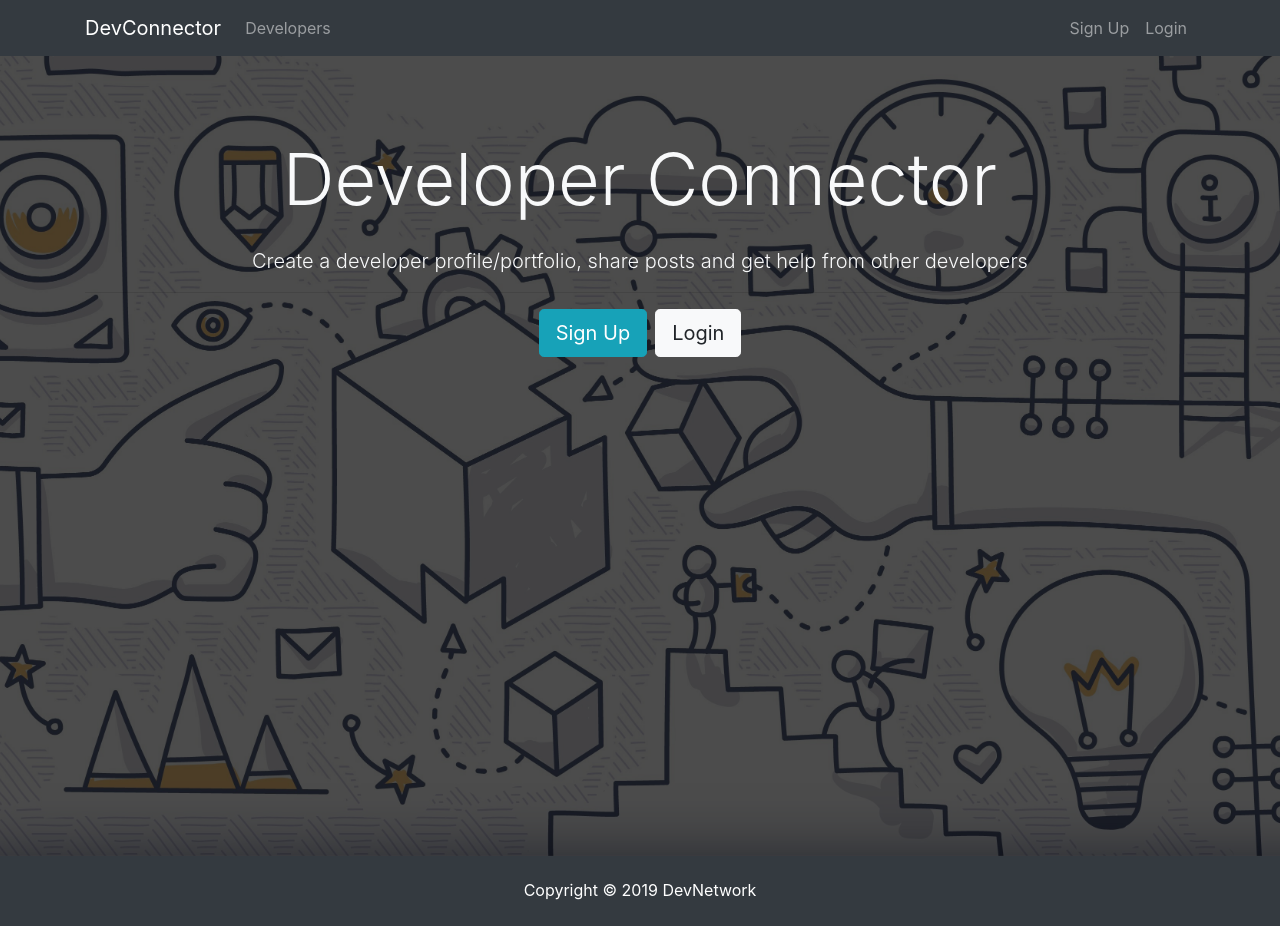
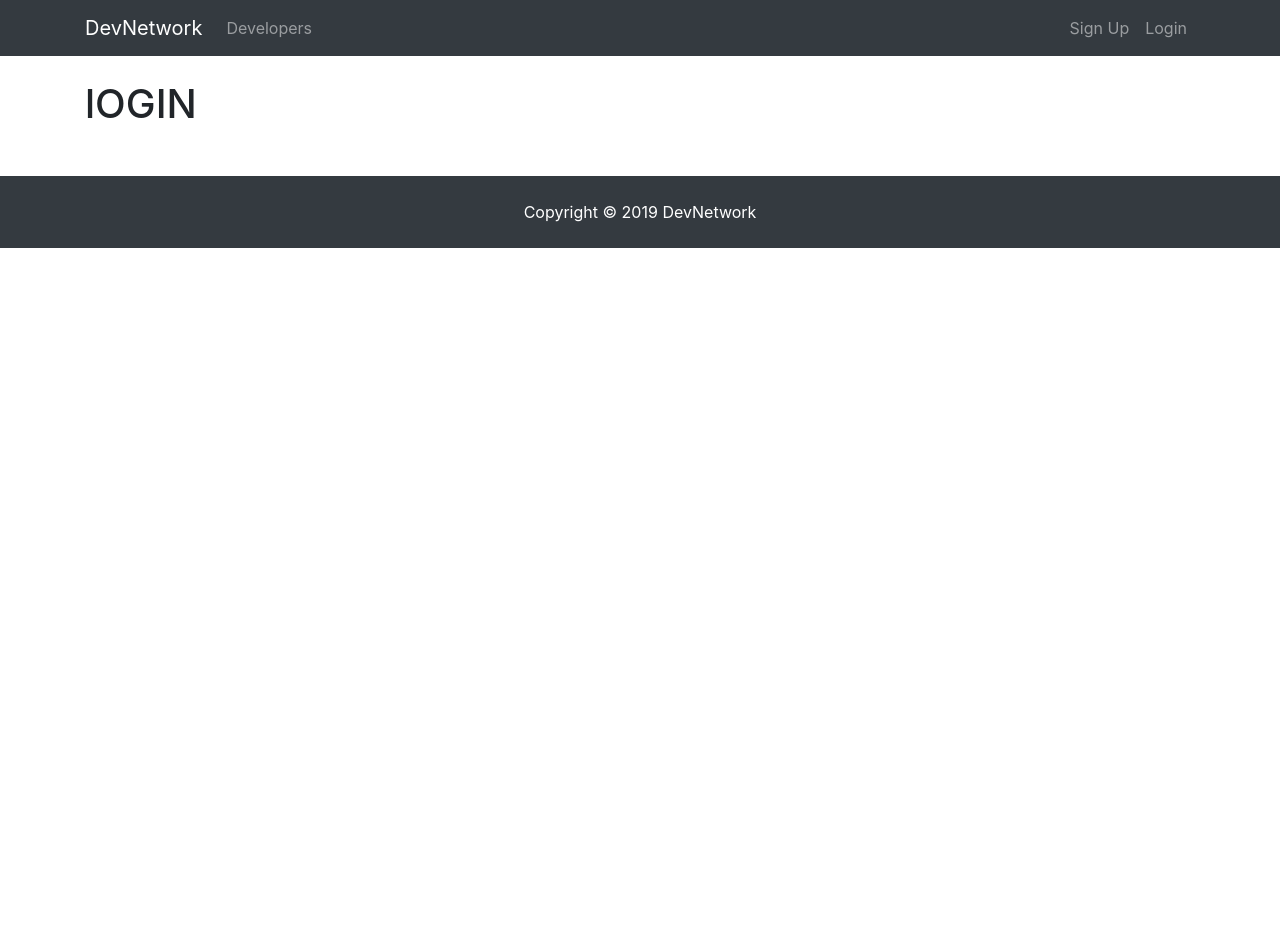
Before and after one commit to AGrush/MERN-Dev-social-network, a React (Create React App) app in the folder client/: page /login in a window 1280 px wide. After the commit the page ends 800 px from the top, so only its background shows below. Built offline with nearby package versions, Linux system fonts and the light colour scheme.

Commit message:
setup base routes with React Router

```diff
--- a/client/package.json
+++ b/client/package.json
@@ -5,6 +5,7 @@
   "dependencies": {
     "react": "^16.8.6",
     "react-dom": "^16.8.6",
+    "react-router-dom": "^5.0.0",
     "react-scripts": "2.1.8"
   },
   "scripts": {
--- a/client/src/App.js
+++ b/client/src/App.js
@@ -1,18 +1,28 @@
 import React, { Component } from "react";
+import { BrowserRouter as Router, Route } from "react-router-dom";
 
 import Navbar from "./components/layout/Navbar";
 import Footer from "./components/layout/Footer";
 import Landing from "./components/layout/Landing";
+import Register from "./components/auth/Register";
+import Login from "./components/auth/Login";
+
 import "./App.css";
 
 class App extends Component {
   render() {
     return (
-      <div className="App">
-        <Navbar />
-        <Landing />
-        <Footer />
-      </div>
+      <Router>
+        <div className="App">
+          <Navbar />
+          <Route exact path="/" component={Landing} />
+          <div className="container">
+            <Route exact path="/register" component={Register} />
+            <Route exact path="/login" component={Login} />
+          </div>
+          <Footer />
+        </div>
+      </Router>
     );
   }
 }
--- /dev/null
+++ b/client/src/components/auth/Login.js
@@ -0,0 +1,13 @@
+import React, { Component } from "react";
+
+class Login extends Component {
+  render() {
+    return (
+      <div>
+        <h1>lOGIN</h1>
+      </div>
+    );
+  }
+}
+
+export default Login;
--- /dev/null
+++ b/client/src/components/auth/Register.js
@@ -0,0 +1,13 @@
+import React, { Component } from "react";
+
+class Register extends Component {
+  render() {
+    return (
+      <div>
+        <h1>Register</h1>
+      </div>
+    );
+  }
+}
+
+export default Register;
--- a/client/src/components/layout/Landing.js
+++ b/client/src/components/layout/Landing.js
@@ -1,4 +1,5 @@
 import React, { Component } from "react";
+import { Link } from "react-router-dom";
 
 class Landing extends Component {
   render() {
@@ -8,19 +9,21 @@
           <div className="container">
             <div className="row">
               <div className="col-md-12 text-center">
-                <h1 className="display-3 mb-4">Developer Connector</h1>
+                <h1 className="display-3 mb-4">
+                  Social Network for Developers
+                </h1>
                 <p className="lead">
                   {" "}
                   Create a developer profile/portfolio, share posts and get help
                   from other developers
                 </p>
                 <hr />
-                <a href="register.html" className="btn btn-lg btn-info mr-2">
+                <Link to="register" className="btn btn-lg btn-info mr-2">
                   Sign Up
-                </a>
-                <a href="login.html" className="btn btn-lg btn-light">
+                </Link>
+                <Link to="login" className="btn btn-lg btn-light">
                   Login
-                </a>
+                </Link>
               </div>
             </div>
           </div>
--- a/client/src/components/layout/Navbar.js
+++ b/client/src/components/layout/Navbar.js
@@ -1,13 +1,13 @@
 import React, { Component } from "react";
-
+import { Link } from "react-router-dom";
 class Navbar extends Component {
   render() {
     return (
       <nav className="navbar navbar-expand-sm navbar-dark bg-dark mb-4">
         <div className="container">
-          <a className="navbar-brand" href="landing.html">
-            DevConnector
-          </a>
+          <Link className="navbar-brand" to="/">
+            DevNetwork
+          </Link>
           <button
             className="navbar-toggler"
             type="button"
@@ -20,23 +20,23 @@
           <div className="collapse navbar-collapse" id="mobile-nav">
             <ul className="navbar-nav mr-auto">
               <li className="nav-item">
-                <a className="nav-link" href="profiles.html">
+                <Link className="nav-link" to="/profiles">
                   {" "}
                   Developers
-                </a>
+                </Link>
               </li>
             </ul>
 
             <ul className="navbar-nav ml-auto">
               <li className="nav-item">
-                <a className="nav-link" href="register.html">
+                <Link className="nav-link" to="/register">
                   Sign Up
-                </a>
+                </Link>
               </li>
               <li className="nav-item">
-                <a className="nav-link" href="login.html">
+                <Link className="nav-link" to="/login">
                   Login
-                </a>
+                </Link>
               </li>
             </ul>
           </div>
```
Also changed, not shown: 2 other files (tests, documents, lock files or other folders).
